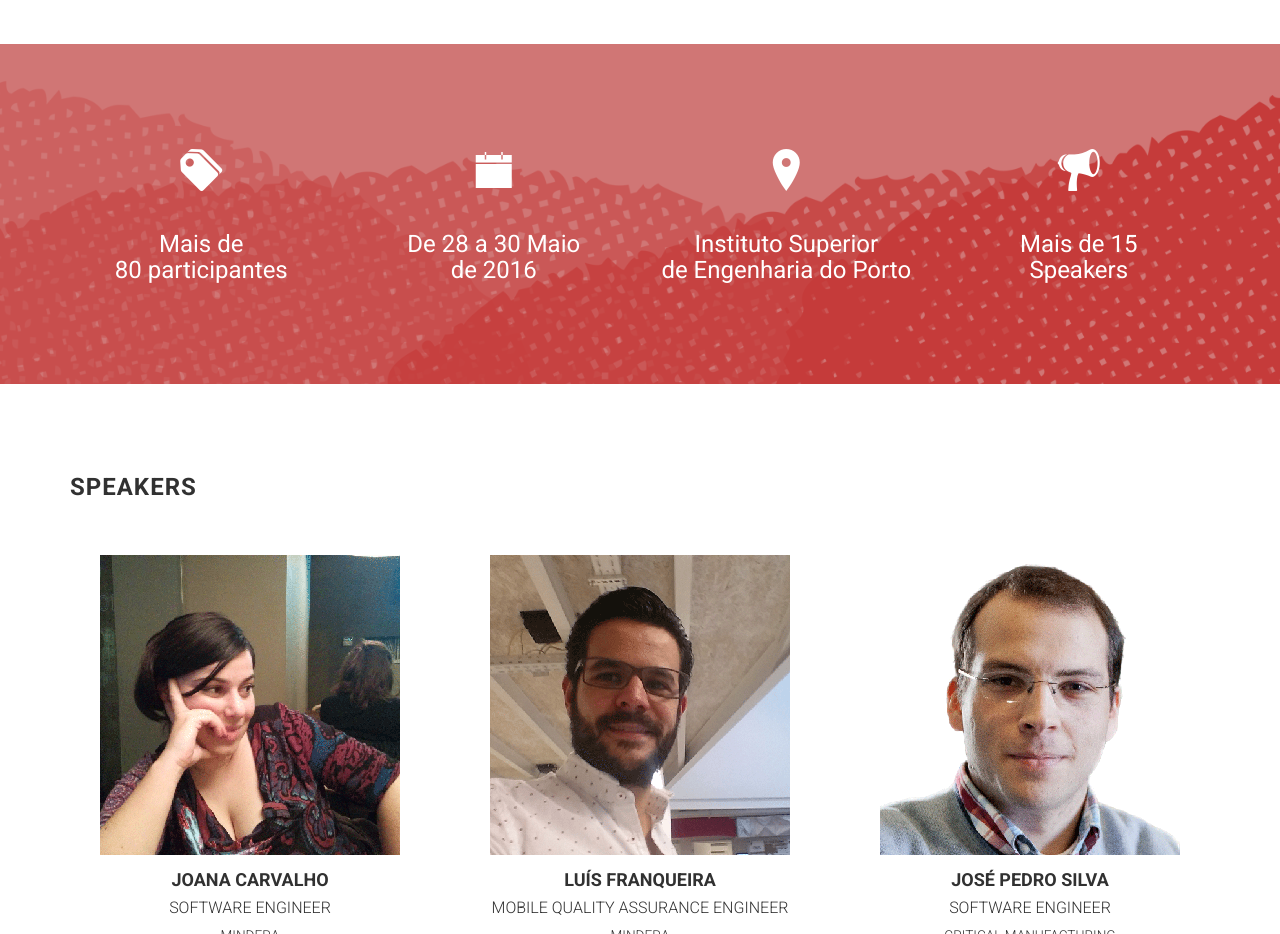
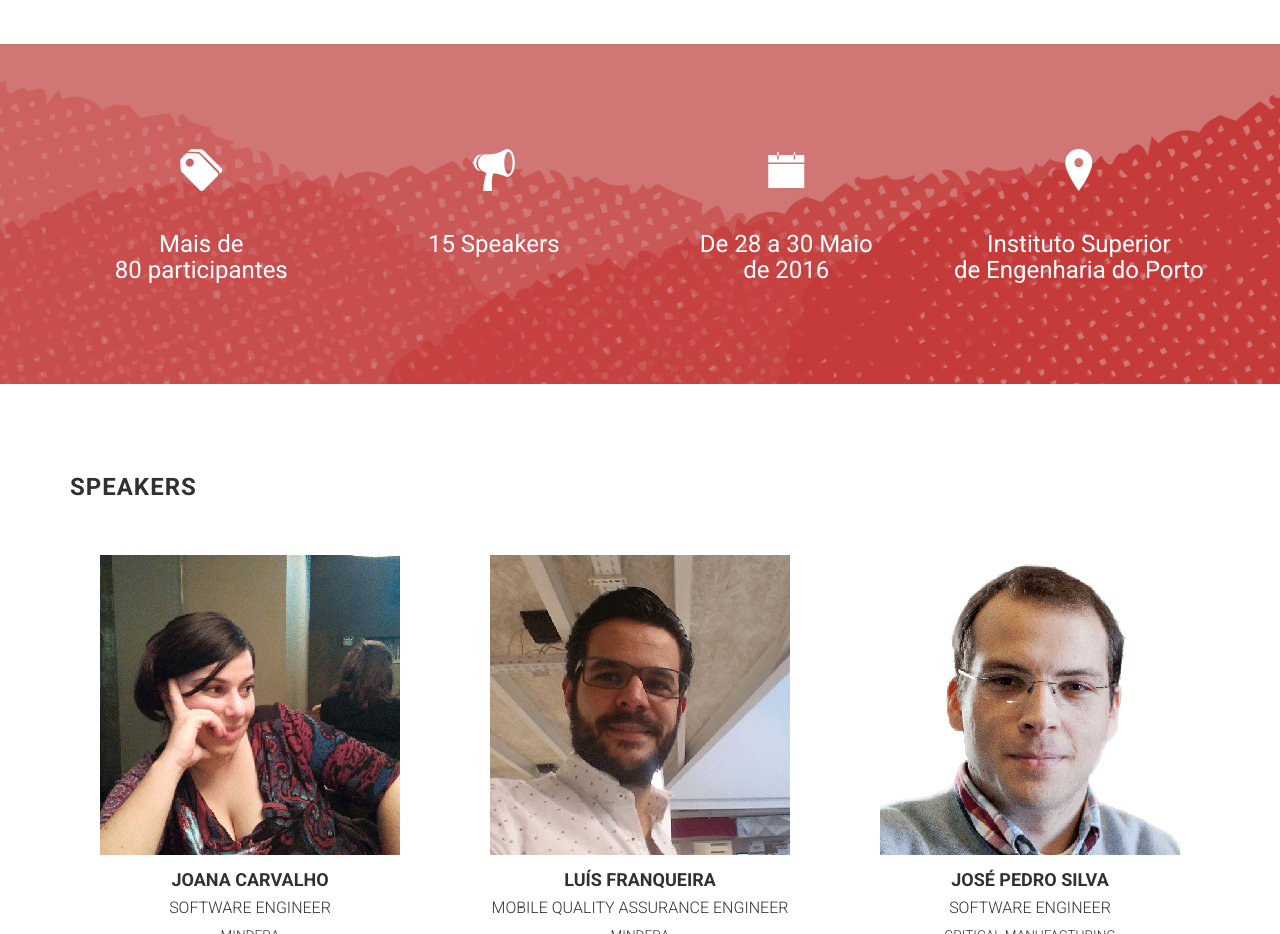
Before and after one commit to dnamorim/dnamorim.github.io, a website: page index.html in a window 1280 px wide. Shown: the part 1380-2314 px from the top of the page. Drawn offline with Linux system fonts and the light colour scheme; files whose address does not match are found by name.

Commit message:
Reorder facts.

```diff
--- a/index.html
+++ b/index.html
@@ -111,10 +111,15 @@
     <section id="facts" class="section bg-image-1 facts text-center">
         <div class="container">
             <div class="row">
-              <div class="col-sm-3">
-                  <i class="ion-pricetags"></i>
-                  <h3>Mais de<br>80 participantes</h3>
-              </div>
+                <div class="col-sm-3">
+                    <i class="ion-pricetags"></i>
+                    <h3>Mais de<br>80 participantes</h3>
+                </div>
+
+                <div class="col-sm-3">
+                    <i class="ion-speakerphone"></i>
+                    <h3>15 Speakers</h3>
+                </div>
 
                 <div class="col-sm-3">
                     <i class="ion-ios-calendar"></i>
@@ -124,11 +129,6 @@
                 <div class="col-sm-3">
                     <i class="ion-ios-location"></i>
                     <h3>Instituto Superior<br>de Engenharia do Porto</h3>
-                </div>
-
-                <div class="col-sm-3">
-                    <i class="ion-speakerphone"></i>
-                    <h3>Mais de 15<br>Speakers</h3>
                 </div>
 
             </div><!-- row -->
```
